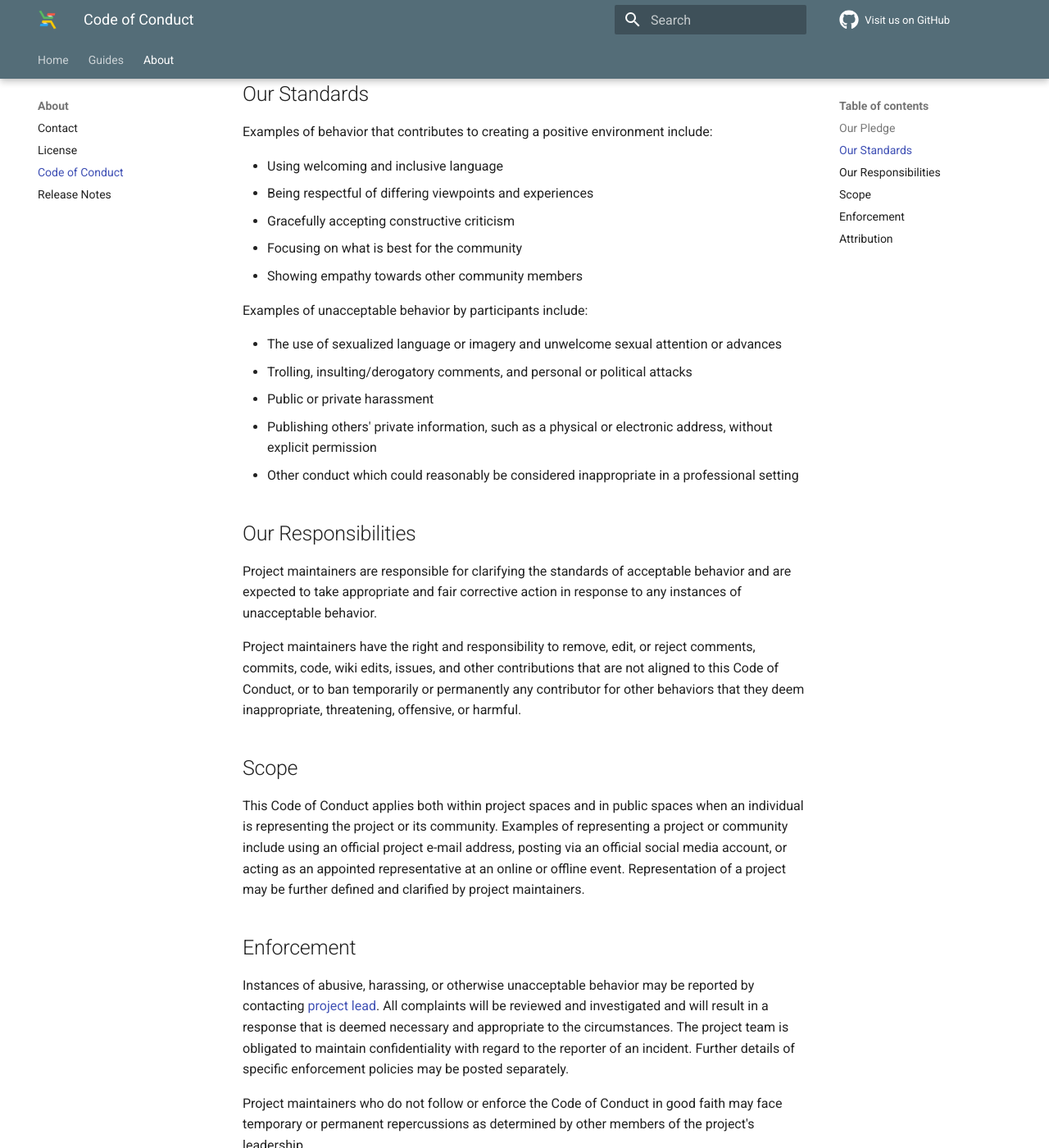
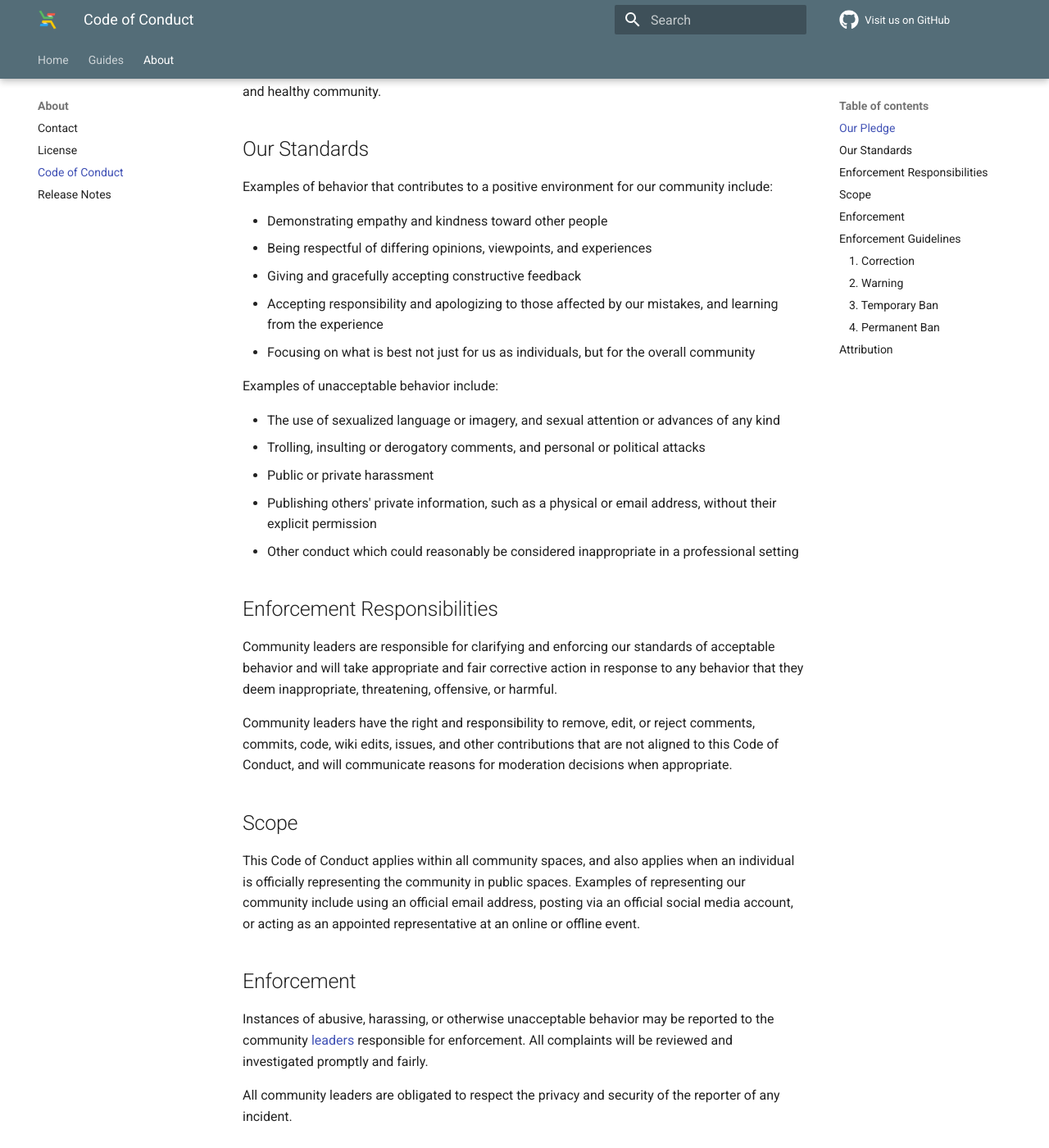
Before and after one commit to elixir-cloud-aai/elixir-cloud-aai.github.io, an MkDocs documentation site: the page built from docs/about/code-of-conduct.md, in a window 1280 px wide and 1400 px high, scrolled down 396 px. Shown: the whole window at 82% size. Built offline with MkDocs 1.6.1 and Material for MkDocs 9.7.7, drawn with Linux system fonts in a browser that asks for light colours; comment, search, counter and statistics services are not loaded; some of the changed text lies outside the part shown.

Commit message:
chore: added COC 2.1

```diff
--- a/docs/about/code-of-conduct.md
+++ b/docs/about/code-of-conduct.md
@@ -1,72 +1,132 @@
-# ELIXIR Cloud & AAI Code of Conduct
+# Contributor Covenant Code of Conduct
 
 ## Our Pledge
 
-In the interest of fostering an open and welcoming environment, we as
-contributors and maintainers pledge to making participation in our project and
-our community a harassment-free experience for everyone, regardless of age, body
-size, disability, ethnicity, sex characteristics, gender identity and expression,
-level of experience, education, socio-economic status, nationality, personal
-appearance, race, religion, or sexual identity and orientation.
+We as members, contributors, and leaders pledge to make participation in our
+community a harassment-free experience for everyone, regardless of age, body
+size, visible or invisible disability, ethnicity, sex characteristics, gender
+identity and expression, level of experience, education, socio-economic status,
+nationality, personal appearance, race, caste, color, religion, or sexual
+identity and orientation.
+
+We pledge to act and interact in ways that contribute to an open, welcoming,
+diverse, inclusive, and healthy community.
 
 ## Our Standards
 
-Examples of behavior that contributes to creating a positive environment
-include:
+Examples of behavior that contributes to a positive environment for our
+community include:
 
-* Using welcoming and inclusive language
-* Being respectful of differing viewpoints and experiences
-* Gracefully accepting constructive criticism
-* Focusing on what is best for the community
-* Showing empathy towards other community members
+* Demonstrating empathy and kindness toward other people
+* Being respectful of differing opinions, viewpoints, and experiences
+* Giving and gracefully accepting constructive feedback
+* Accepting responsibility and apologizing to those affected by our mistakes,
+  and learning from the experience
+* Focusing on what is best not just for us as individuals, but for the overall
+  community
 
-Examples of unacceptable behavior by participants include:
+Examples of unacceptable behavior include:
 
-* The use of sexualized language or imagery and unwelcome sexual attention or
-  advances
-* Trolling, insulting/derogatory comments, and personal or political attacks
+* The use of sexualized language or imagery, and sexual attention or advances of
+  any kind
+* Trolling, insulting or derogatory comments, and personal or political attacks
 * Public or private harassment
-* Publishing others' private information, such as a physical or electronic
-  address, without explicit permission
+* Publishing others' private information, such as a physical or email address,
+  without their explicit permission
 * Other conduct which could reasonably be considered inappropriate in a
   professional setting
 
-## Our Responsibilities
+## Enforcement Responsibilities
 
-Project maintainers are responsible for clarifying the standards of acceptable
-behavior and are expected to take appropriate and fair corrective action in
-response to any instances of unacceptable behavior.
+Community leaders are responsible for clarifying and enforcing our standards of
+acceptable behavior and will take appropriate and fair corrective action in
+response to any behavior that they deem inappropriate, threatening, offensive,
+or harmful.
 
-Project maintainers have the right and responsibility to remove, edit, or
-reject comments, commits, code, wiki edits, issues, and other contributions
-that are not aligned to this Code of Conduct, or to ban temporarily or
-permanently any contributor for other behaviors that they deem inappropriate,
-threatening, offensive, or harmful.
+Community leaders have the right and responsibility to remove, edit, or reject
+comments, commits, code, wiki edits, issues, and other contributions that are
+not aligned to this Code of Conduct, and will communicate reasons for moderation
+decisions when appropriate.
 
 ## Scope
 
-This Code of Conduct applies both within project spaces and in public spaces
-when an individual is representing the project or its community. Examples of
-representing a project or community include using an official project e-mail
-address, posting via an official social media account, or acting as an appointed
-representative at an online or offline event. Representation of a project may be
-further defined and clarified by project maintainers.
+This Code of Conduct applies within all community spaces, and also applies when
+an individual is officially representing the community in public spaces.
+Examples of representing our community include using an official email address,
+posting via an official social media account, or acting as an appointed
+representative at an online or offline event.
 
 ## Enforcement
 
 Instances of abusive, harassing, or otherwise unacceptable behavior may be
-reported by contacting [project lead][elixir-cloud-aai-email]. All complaints
-will be reviewed and investigated and will result in a response that is deemed
-necessary and appropriate to the circumstances. The project team is obligated
-to maintain confidentiality with regard to the reporter of an incident. Further
-details of specific enforcement policies may be posted separately.
+reported to the community [leaders][email] responsible for enforcement.
+All complaints will be reviewed and investigated promptly and fairly.
 
-Project maintainers who do not follow or enforce the Code of Conduct in good
-faith may face temporary or permanent repercussions as determined by other
-members of the project's leadership.
+All community leaders are obligated to respect the privacy and security of the
+reporter of any incident.
+
+## Enforcement Guidelines
+
+Community leaders will follow these Community Impact Guidelines in determining
+the consequences for any action they deem in violation of this Code of Conduct:
+
+### 1. Correction
+
+**Community Impact**: Use of inappropriate language or other behavior deemed
+unprofessional or unwelcome in the community.
+
+**Consequence**: A private, written warning from community leaders, providing
+clarity around the nature of the violation and an explanation of why the
+behavior was inappropriate. A public apology may be requested.
+
+### 2. Warning
+
+**Community Impact**: A violation through a single incident or series of
+actions.
+
+**Consequence**: A warning with consequences for continued behavior. No
+interaction with the people involved, including unsolicited interaction with
+those enforcing the Code of Conduct, for a specified period of time. This
+includes avoiding interactions in community spaces as well as external channels
+like social media. Violating these terms may lead to a temporary or permanent
+ban.
+
+### 3. Temporary Ban
+
+**Community Impact**: A serious violation of community standards, including
+sustained inappropriate behavior.
+
+**Consequence**: A temporary ban from any sort of interaction or public
+communication with the community for a specified period of time. No public or
+private interaction with the people involved, including unsolicited interaction
+with those enforcing the Code of Conduct, is allowed during this period.
+Violating these terms may lead to a permanent ban.
+
+### 4. Permanent Ban
+
+**Community Impact**: Demonstrating a pattern of violation of community
+standards, including sustained inappropriate behavior, harassment of an
+individual, or aggression toward or disparagement of classes of individuals.
+
+**Consequence**: A permanent ban from any sort of public interaction within the
+community.
 
 ## Attribution
 
-This Code of Conduct is adapted from the [Contributor
-Covenant][contributor-covenant], version 1.4, available at
-<https://www.contributor-covenant.org/version/1/4/code-of-conduct.html>
+This Code of Conduct is adapted from the [Contributor Covenant][homepage],
+version 2.1, available at
+[https://www.contributor-covenant.org/version/2/1/code_of_conduct.html][v2.1].
+
+Community Impact Guidelines were inspired by
+[Mozilla's code of conduct enforcement ladder][Mozilla CoC].
+
+For answers to common questions about this code of conduct, see the FAQ at
+[https://www.contributor-covenant.org/faq][FAQ]. Translations are available at
+[https://www.contributor-covenant.org/translations][translations].
+
+[email]: mailto:cloud-service@elixir-europe.org
+[FAQ]: https://www.contributor-covenant.org/faq
+[homepage]: https://www.contributor-covenant.org
+[Mozilla CoC]: https://github.com/mozilla/diversity
+[translations]: https://www.contributor-covenant.org/translations
+[v2.1]: https://www.contributor-covenant.org/version/2/1/code_of_conduct.html
```
